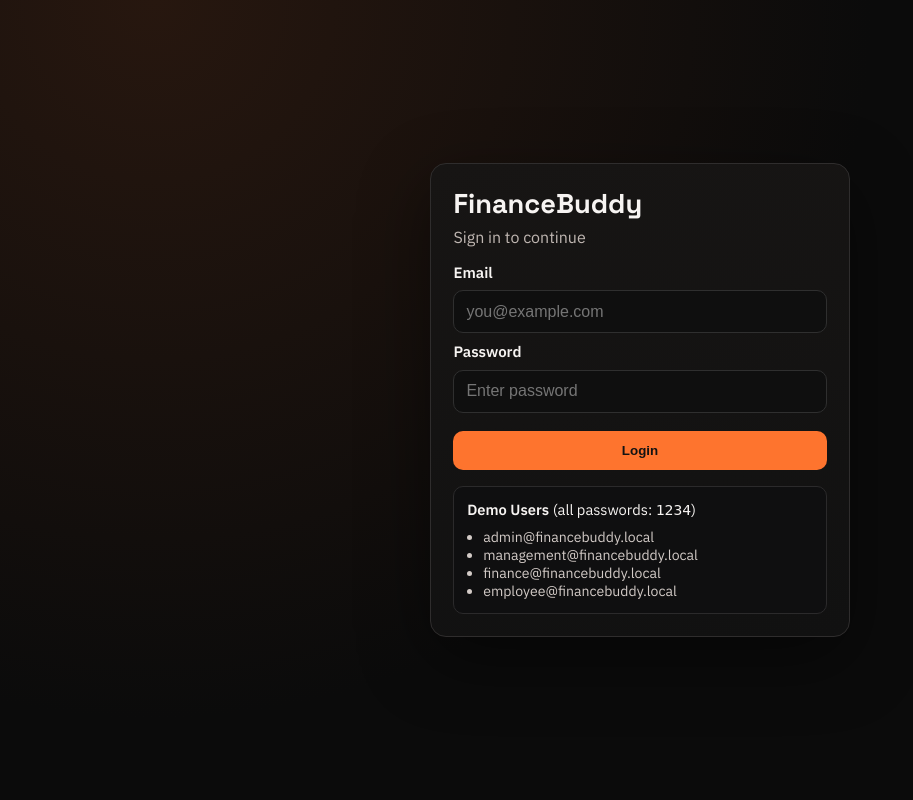
After one commit to Prithul0218/bme-hacknight-day-awake26, a FastAPI app: template backend/templates/login.html in a window 1280 px wide. The commit adds this page. Shown: the whole page, without its empty margins (0-913 px from the left). Run offline with FastAPI, Linux system fonts and the light colour scheme; the template is opened without the code that fills it, so the values that code supplies are empty.

Commit message:
added login and user control

```diff
--- a/backend/main.py
+++ b/backend/main.py
@@ -1,9 +1,13 @@
-from fastapi import FastAPI, Request
+from fastapi import FastAPI, Request, Form, HTTPException
 from fastapi.staticfiles import StaticFiles
 from fastapi.templating import Jinja2Templates
 from fastapi.middleware.cors import CORSMiddleware
+from fastapi.responses import RedirectResponse
 from dotenv import load_dotenv
 import os
+from backend.services.auth_service import ensure_users_db, authenticate_user, get_user_by_id, sanitize_user
+from backend.services.access_control import get_default_classification_for_role
+from backend.models.schemas import Role
 
 # Load environment variables
 load_dotenv()
@@ -31,22 +35,120 @@ from pathlib import Path
 BASE_DIR = Path(__file__).resolve().parent
 app.mount("/static", StaticFiles(directory=str(BASE_DIR / "static")), name="static")
 templates = Jinja2Templates(directory=str(BASE_DIR / "templates"))
+ensure_users_db()
 
 # Import routers
 from backend.routers import reports
 
 app.include_router(reports.router, prefix="/api", tags=["reports"])
 
+
+def _get_current_user_from_cookie(request: Request):
+    user_id = request.cookies.get("auth_user_id")
+    if not user_id:
+        return None
+    user = get_user_by_id(user_id)
+    if not user or not user.get("is_active", True):
+        return None
+    return sanitize_user(user)
+
+
+def _require_user_or_redirect(request: Request):
+    user = _get_current_user_from_cookie(request)
+    if not user:
+        return RedirectResponse(url="/login", status_code=303)
+    return user
+
+
+@app.get("/login")
+async def login_page(request: Request):
+    """Render login page."""
+    current_user = _get_current_user_from_cookie(request)
+    if current_user:
+        return RedirectResponse(url="/", status_code=303)
+    return templates.TemplateResponse("login.html", {"request": request, "error": None})
+
+
+@app.post("/login")
+async def login_submit(request: Request, email: str = Form(...), password: str = Form(...)):
+    """Handle login form submission."""
+    user = authenticate_user(email, password)
+    if not user:
+        return templates.TemplateResponse(
+            "login.html",
+            {"request": request, "error": "Invalid credentials. Try one of the demo users."},
+            status_code=401,
+        )
+
+    response = RedirectResponse(url="/", status_code=303)
+    response.set_cookie(
+        key="auth_user_id",
+        value=user["user_id"],
+        httponly=True,
+        samesite="lax",
+        max_age=60 * 60 * 8,
+    )
+    return response
+
+
+@app.get("/logout")
+async def logout():
+    """Clear auth cookie and redirect to login."""
+    response = RedirectResponse(url="/login", status_code=303)
+    response.delete_cookie("auth_user_id")
+    return response
+
+
+@app.get("/api/auth/me")
+async def auth_me(request: Request):
+    """Return logged-in user profile for frontend bootstrapping."""
+    user = _get_current_user_from_cookie(request)
+    if not user:
+        raise HTTPException(status_code=401, detail="Not authenticated")
+
+    user_role = Role(user["role"])
+    default_classification = get_default_classification_for_role(user_role).value
+    return {
+        "user": user,
+        "default_classification": default_classification,
+    }
+
 # Root endpoint
 @app.get("/")
 async def home(request: Request):
     """Main dashboard"""
-    return templates.TemplateResponse("index.html", {"request": request})
+    auth_or_redirect = _require_user_or_redirect(request)
+    if isinstance(auth_or_redirect, RedirectResponse):
+        return auth_or_redirect
+
+    user = auth_or_redirect
+    default_classification = get_default_classification_for_role(Role(user["role"])).value
+    return templates.TemplateResponse(
+        "index.html",
+        {
+            "request": request,
+            "user": user,
+            "default_classification": default_classification,
+        },
+    )
 
 @app.get("/upload")
 async def upload_manager(request: Request):
     """Upload manager page for document uploads"""
-    return templates.TemplateResponse("upload.html", {"request": request})
+    auth_or_redirect = _require_user_or_redirect(request)
+    if isinstance(auth_or_redirect, RedirectResponse):
+        return auth_or_redirect
+
+    user = auth_or_redirect
+    default_classification = get_default_classification_for_role(Role(user["role"])).value
+    return templates.TemplateResponse(
+        "upload.html",
+        {
+            "request": request,
+            "user": user,
+            "default_classification": default_classification,
+        },
+    )
 
 @app.get("/health")
 async def health_check():
--- /dev/null
+++ b/backend/services/auth_service.py
@@ -0,0 +1,97 @@
+import json
+from pathlib import Path
+from typing import Dict, List, Optional
+
+BASE_DIR = Path(__file__).resolve().parent.parent
+USERS_DB_PATH = BASE_DIR / "data" / "users.json"
+
+SEED_USERS = [
+    {
+        "user_id": "u_admin_001",
+        "name": "Admin User",
+        "email": "admin@financebuddy.local",
+        "password": "1234",
+        "role": "admin",
+        "department": None,
+        "is_active": True,
+    },
+    {
+        "user_id": "u_mgmt_001",
+        "name": "Management User",
+        "email": "management@financebuddy.local",
+        "password": "1234",
+        "role": "management",
+        "department": None,
+        "is_active": True,
+    },
+    {
+        "user_id": "u_fin_001",
+        "name": "Finance User",
+        "email": "finance@financebuddy.local",
+        "password": "1234",
+        "role": "finance",
+        "department": None,
+        "is_active": True,
+    },
+    {
+        "user_id": "u_emp_001",
+        "name": "Employee User",
+        "email": "employee@financebuddy.local",
+        "password": "1234",
+        "role": "employee",
+        "department": None,
+        "is_active": True,
+    },
+]
+
+
+def ensure_users_db() -> None:
+    """Create JSON user database with seed users if it does not exist."""
+    USERS_DB_PATH.parent.mkdir(parents=True, exist_ok=True)
+    if not USERS_DB_PATH.exists():
+        USERS_DB_PATH.write_text(json.dumps(SEED_USERS, indent=2), encoding="utf-8")
+
+
+def load_users() -> List[Dict]:
+    ensure_users_db()
+    raw = USERS_DB_PATH.read_text(encoding="utf-8")
+    data = json.loads(raw)
+    return data if isinstance(data, list) else []
+
+
+def get_user_by_email(email: str) -> Optional[Dict]:
+    email_normalized = (email or "").strip().lower()
+    for user in load_users():
+        if str(user.get("email", "")).strip().lower() == email_normalized:
+            return user
+    return None
+
+
+def get_user_by_id(user_id: str) -> Optional[Dict]:
+    for user in load_users():
+        if user.get("user_id") == user_id:
+            return user
+    return None
+
+
+def sanitize_user(user: Dict) -> Dict:
+    """Remove password before returning user info to handlers/clients."""
+    return {
+        "user_id": user.get("user_id"),
+        "name": user.get("name"),
+        "email": user.get("email"),
+        "role": user.get("role"),
+        "department": user.get("department"),
+        "is_active": bool(user.get("is_active", True)),
+    }
+
+
+def authenticate_user(email: str, password: str) -> Optional[Dict]:
+    user = get_user_by_email(email)
+    if not user:
+        return None
+    if not bool(user.get("is_active", True)):
+        return None
+    if str(user.get("password", "")) != str(password or ""):
+        return None
+    return user
--- /dev/null
+++ b/backend/static/css/login.css
@@ -0,0 +1,113 @@
+@import url('https://fonts.googleapis.com/css2?family=Space+Grotesk:wght@500;700&family=IBM+Plex+Sans:wght@400;500;600&display=swap');
+
+* {
+    box-sizing: border-box;
+}
+
+body {
+    margin: 0;
+    font-family: 'IBM Plex Sans', sans-serif;
+    min-height: 100vh;
+    background: radial-gradient(circle at 12% 0%, #27170f 0%, #0b0b0b 52%);
+    color: #f7f4f2;
+}
+
+.login-shell {
+    min-height: 100vh;
+    display: grid;
+    place-items: center;
+    padding: 1.2rem;
+}
+
+.login-card {
+    width: 100%;
+    max-width: 420px;
+    background: linear-gradient(170deg, #171514, #111111);
+    border: 1px solid #2f2d2d;
+    border-radius: 16px;
+    padding: 1.4rem;
+    box-shadow: 0 22px 70px rgba(0, 0, 0, 0.45);
+}
+
+.login-card h1 {
+    font-family: 'Space Grotesk', sans-serif;
+    margin: 0;
+    font-size: 1.7rem;
+}
+
+.subtitle {
+    margin: 0.35rem 0 1rem;
+    color: #c0b7b2;
+}
+
+.error-banner {
+    background: rgba(255, 78, 78, 0.12);
+    border: 1px solid rgba(255, 78, 78, 0.42);
+    color: #ffc8c8;
+    border-radius: 10px;
+    padding: 0.65rem;
+    margin-bottom: 0.9rem;
+    font-size: 0.92rem;
+}
+
+.login-form {
+    display: grid;
+    gap: 0.55rem;
+}
+
+.login-form label {
+    font-weight: 600;
+    font-size: 0.94rem;
+}
+
+.login-form input {
+    background: #0f0f0f;
+    border: 1px solid #2f2f2f;
+    color: #f7f4f2;
+    border-radius: 10px;
+    padding: 0.72rem 0.75rem;
+    font-size: 1rem;
+}
+
+.login-form input:focus {
+    outline: none;
+    border-color: #fe742e;
+    box-shadow: 0 0 0 3px rgba(254, 116, 46, 0.18);
+}
+
+.login-form button {
+    margin-top: 0.55rem;
+    border: none;
+    border-radius: 10px;
+    background: #fe742e;
+    color: #131313;
+    font-weight: 700;
+    padding: 0.76rem;
+    cursor: pointer;
+}
+
+.demo-box {
+    margin-top: 1rem;
+    border: 1px solid #2b2a2b;
+    border-radius: 10px;
+    background: #0f0f10;
+    padding: 0.8rem;
+}
+
+.demo-box p {
+    margin: 0;
+    font-size: 0.92rem;
+}
+
+.demo-box ul {
+    margin: 0.6rem 0 0;
+    padding-left: 1rem;
+    color: #d3cbc7;
+    font-size: 0.88rem;
+}
+
+@media (max-width: 480px) {
+    .login-card {
+        padding: 1rem;
+    }
+}
--- /dev/null
+++ b/backend/templates/login.html
@@ -0,0 +1,41 @@
+<!DOCTYPE html>
+<html lang="en">
+<head>
+    <meta charset="UTF-8">
+    <meta name="viewport" content="width=device-width, initial-scale=1.0">
+    <title>Login - FinanceBuddy</title>
+    <link rel="stylesheet" href="/static/css/login.css">
+</head>
+<body>
+    <div class="login-shell">
+        <div class="login-card">
+            <h1>FinanceBuddy</h1>
+            <p class="subtitle">Sign in to continue</p>
+
+            {% if error %}
+            <div class="error-banner">{{ error }}</div>
+            {% endif %}
+
+            <form method="post" action="/login" class="login-form">
+                <label for="email">Email</label>
+                <input id="email" name="email" type="email" placeholder="you@example.com" required>
+
+                <label for="password">Password</label>
+                <input id="password" name="password" type="password" placeholder="Enter password" required>
+
+                <button type="submit">Login</button>
+            </form>
+
+            <div class="demo-box">
+                <p><strong>Demo Users</strong> (all passwords: <code>1234</code>)</p>
+                <ul>
+                    <li>admin@financebuddy.local</li>
+                    <li>management@financebuddy.local</li>
+                    <li>finance@financebuddy.local</li>
+                    <li>employee@financebuddy.local</li>
+                </ul>
+            </div>
+        </div>
+    </div>
+</body>
+</html>
```
Also changed, not shown: backend/data/users.json (added, +38 -0 lines), backend/routers/reports.py (+33 -83 lines), backend/services/access_control.py (+25 -11 lines), backend/static/css/style.css (+25 -0 lines), backend/static/js/main.js (+10 -15 lines), backend/static/js/upload.js (+21 -4 lines), backend/templates/index.html (+12 -15 lines), backend/templates/upload.html (+10 -8 lines), README.md.
